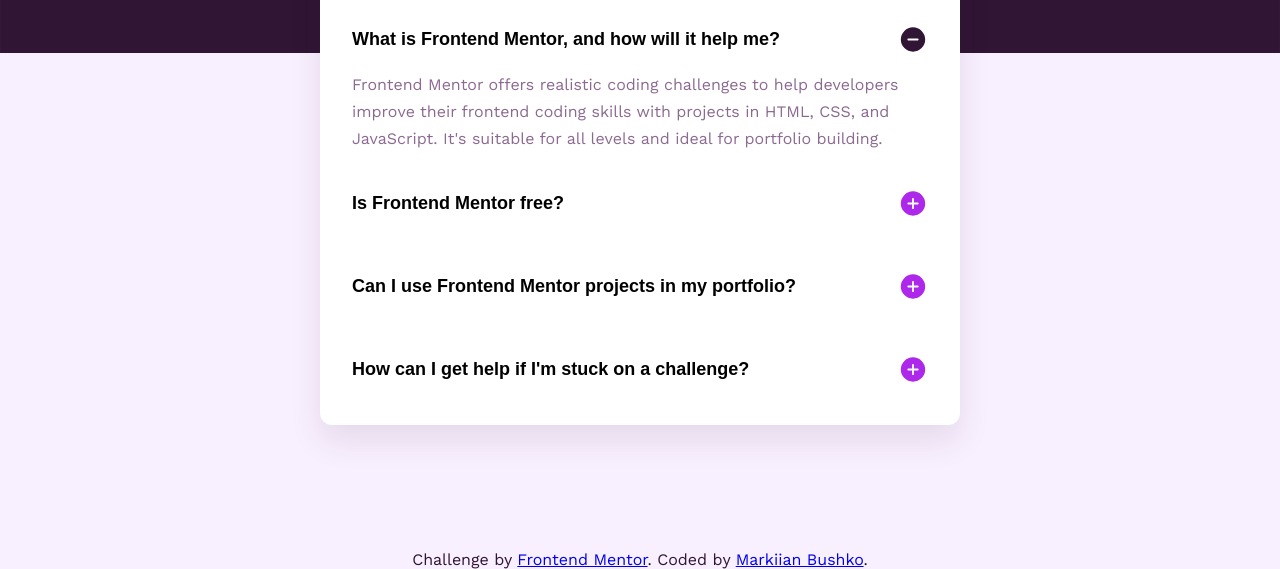
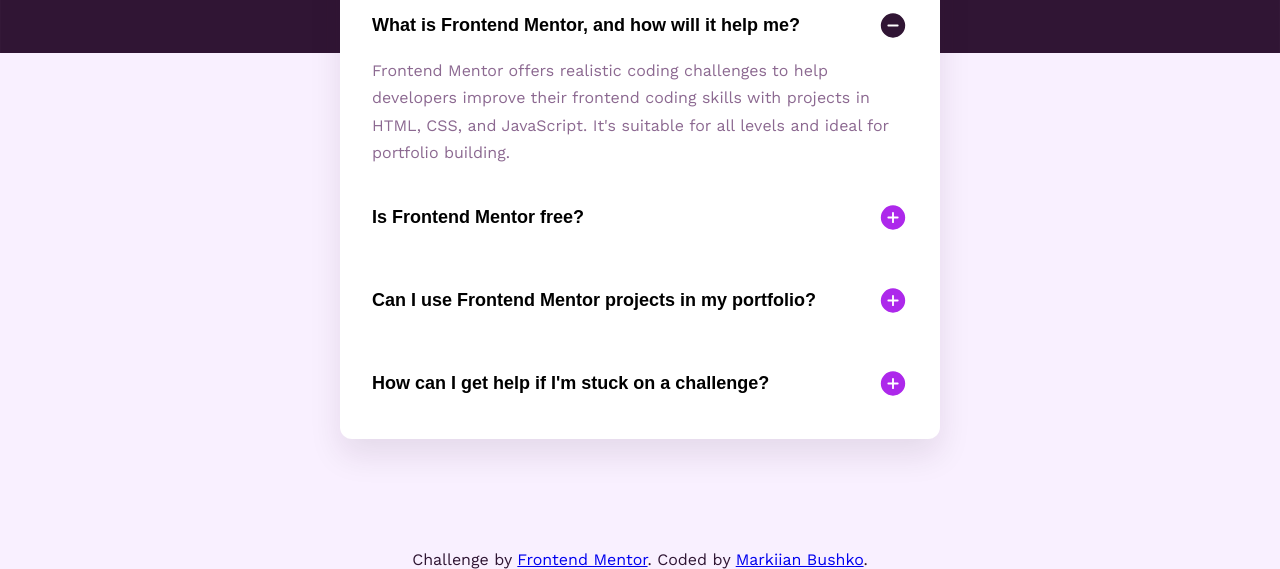
Before and after one commit to Atsui04/faq-accordion, a plain HTML site: page index.html in a window 1280 px wide. Shown: the part 231-800 px from the top of the page. Drawn offline with Linux system fonts and the light colour scheme.

Commit message:
fix: fixed the width of the accordion

```diff
--- a/style.css
+++ b/style.css
@@ -43,8 +43,8 @@
 .section-accordion {
   background-color: hsl(0, 100%, 100%);
   display: flex;
-  max-width: 40rem;
-  width: 100%;
+  max-width: 100%;
+  width: 37.5rem;
   gap: 1.5rem;
   flex-direction: column;
   padding: 1.5rem 2rem;
@@ -110,3 +110,7 @@
   padding: 1rem 0;
   cursor: pointer;
 }
+
+.btn img {
+  flex-shrink: 0;
+}
```
